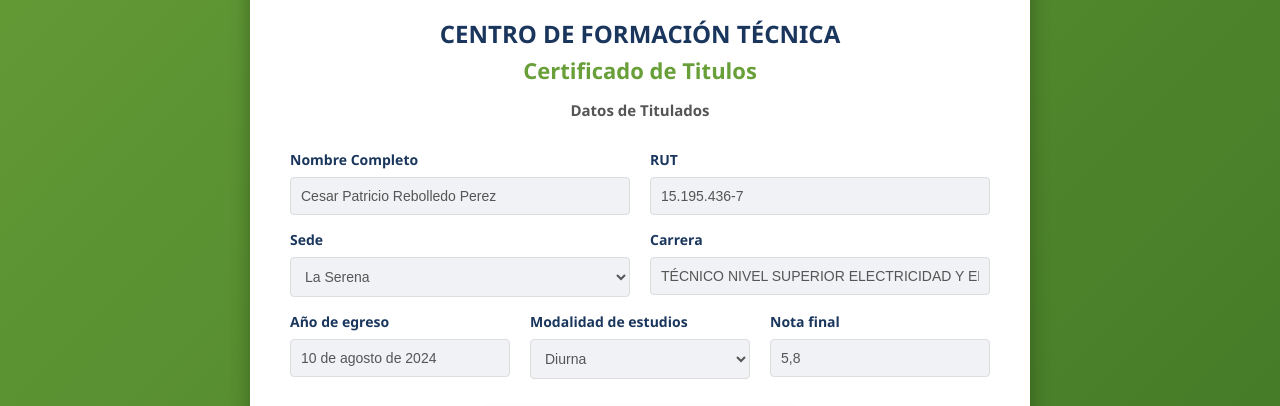
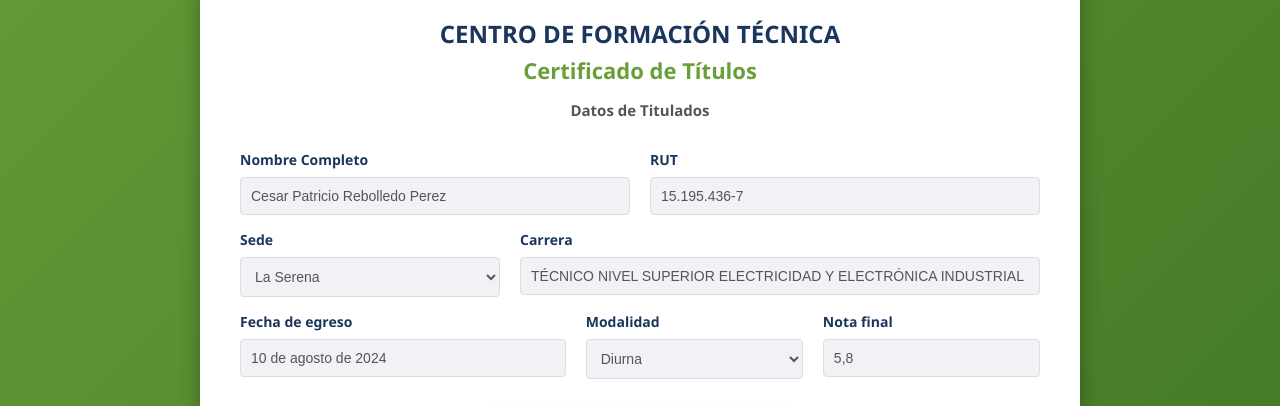
Before and after one commit to validacion-only/VALIDACION---JUAN-BOHON, a plain HTML site: page index.html in a window 1280 px wide. Shown: the part 324-730 px from the top of the page. Drawn offline with Linux system fonts and the light colour scheme.

Commit message:
Update index.html

```diff
--- a/index.html
+++ b/index.html
@@ -1,3 +1,4 @@
+
 <!DOCTYPE html>
 <html lang="es">
 <head>
@@ -25,7 +26,7 @@
         }
 
         .container {
-            max-width: 700px;
+            max-width: 800px; /* Aumenté el ancho máximo del contenedor para dar más espacio */
             margin: 0 auto;
             background: #ffffff;
             padding: 40px;
@@ -69,19 +70,28 @@
             margin-bottom: 30px;
         }
 
-        /* Layout en cuadrícula (Grid) */
+        /* --- NUEVO LAYOUT PARA LOS CAMPOS (Para que quepan textos largos) --- */
         .form-row {
             display: grid;
-            grid-template-columns: 1fr 1fr;
+            grid-template-columns: 1fr 1fr; /* Mitad y mitad */
             gap: 20px;
             margin-bottom: 15px;
         }
-        .form-row-3 {
+
+        .form-row-asymmetric {
             display: grid;
-            grid-template-columns: 1fr 1fr 1fr;
+            grid-template-columns: 1fr 2fr; /* 1/3 para Sede, 2/3 para Carrera larga */
             gap: 20px;
             margin-bottom: 15px;
         }
+
+        .form-row-dates {
+            display: grid;
+            grid-template-columns: 1.5fr 1fr 1fr; /* Más espacio para la fecha, menos para modalidad y nota */
+            gap: 20px;
+            margin-bottom: 15px;
+        }
+
         .form-group {
             display: flex;
             flex-direction: column;
@@ -244,7 +254,14 @@
             width: 100%;
             display: block;
             height: auto;
-            margin-top: auto; /* Empuja la imagen hasta la parte más baja de la pantalla */
+            margin-top: auto;
+        }
+
+        /* --- RESPONSIVIDAD (Para móviles) --- */
+        @media (max-width: 600px) {
+            .form-row, .form-row-asymmetric, .form-row-dates {
+                grid-template-columns: 1fr; /* En pantallas pequeñas, pone un campo debajo del otro */
+            }
         }
     </style>
 </head>
@@ -258,7 +275,7 @@
             </div>
 
             <h2>CENTRO DE FORMACIÓN TÉCNICA</h2>
-            <p class="subtitle-prematricula">Certificado de Titulos</p>
+            <p class="subtitle-prematricula">Certificado de Títulos</p>
             <p class="text-prematricula">Datos de Titulados</p>
 
             <form id="formularioBohon">
@@ -275,11 +292,10 @@
                     </div>
                 </div>
 
-                <!-- Fila 2: Sede y Carrera (FIJOS) -->
-                <div class="form-row">
+                <!-- Fila 2: Sede y Carrera (NUEVO LAYOUT ASIMÉTRICO) -->
+                <div class="form-row-asymmetric">
                     <div class="form-group">
                         <label for="sede">Sede</label>
-                        <!-- ÚNICA OPCIÓN: LA SERENA -->
                         <select id="sede" name="sede">
                             <option value="La Serena" selected>La Serena</option>
                         </select>
@@ -290,15 +306,14 @@
                     </div>
                 </div>
 
-                <!-- Fila 3: Año, Modalidad y Nota (FIJOS) -->
-                <div class="form-row-3">
+                <!-- Fila 3: Año, Modalidad y Nota (NUEVO LAYOUT DE FECHAS) -->
+                <div class="form-row-dates">
                     <div class="form-group">
-                        <label for="egreso">Año de egreso</label>
+                        <label for="egreso">Fecha de egreso</label>
                         <input type="text" id="egreso" name="egreso" value="10 de agosto de 2024" readonly>
                     </div>
                     <div class="form-group">
-                        <label for="modalidad">Modalidad de estudios</label>
-                        <!-- ÚNICA OPCIÓN: DIURNA -->
+                        <label for="modalidad">Modalidad</label>
                         <select id="modalidad" name="modalidad">
                             <option value="Diurna" selected>Diurna</option>
                         </select>
@@ -321,7 +336,7 @@
                     </div>
                 </div>
 
-                <!-- Botón de Envío adaptado a la imagen -->
+                <!-- Botón de Envío -->
                 <button type="submit" class="btn-submit">HAZ CLICK AQUÍ ➔</button>
             </form>
 
```
